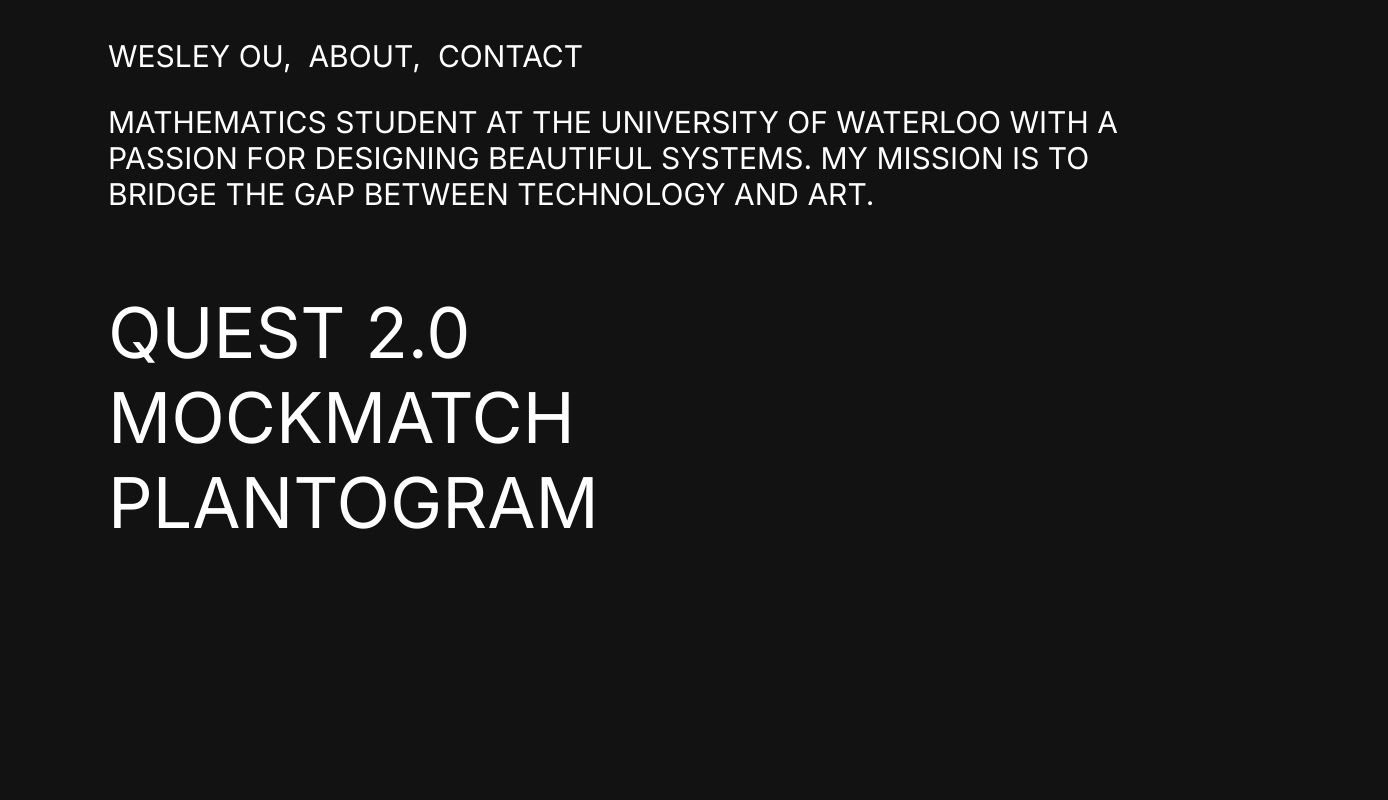
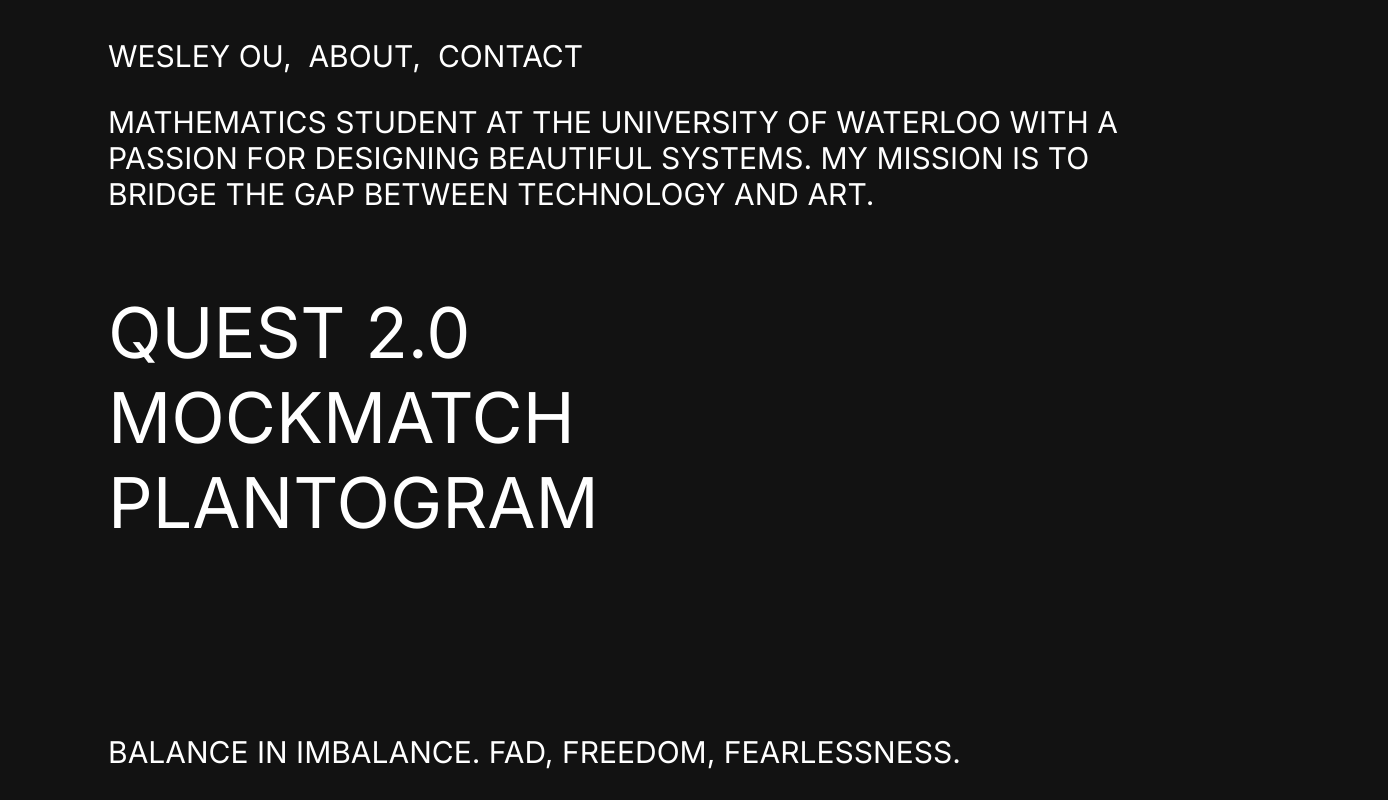
Before and after one commit to C-FWES/ux-portfol, a React (Vite) app: page / in a window 1280 px wide. Shown: the whole page, 1388 px wide, since content can reach past the window. Built offline with nearby package versions, Linux system fonts and the light colour scheme.

Commit message:
create footer component

```diff
--- a/src/App.css
+++ b/src/App.css
@@ -50,3 +50,24 @@
   margin-top: 0px;
   margin-bottom: 0px;
 }
+
+.footerContainer {
+  display: inline-block;
+  width: 100%;
+  margin-top: 48px;
+  position: absolute;
+  bottom: 0;
+  left: 0;
+  margin-left: 108px;
+  margin-right: 108px;
+}
+
+.footerElement {
+  color: #FFFFFF;
+  font-family: Inter, sans-serif;
+  font-weight: 400;
+  font-size: 30px;
+  letter-spacing: -7%;
+  display: inline-block;
+  margin-top: 0px;
+}
--- a/src/App.tsx
+++ b/src/App.tsx
@@ -5,6 +5,7 @@
 import Navigation from './Navigation'
 import Hero from './Hero'
 import ProjectList from './ProjectList'
+import Footer from './Footer'
 
 import './App.css'
 
@@ -16,6 +17,7 @@
       <Navigation></Navigation>
       <Hero></Hero>
       <ProjectList></ProjectList>
+      <Footer></Footer>
     </div>
   )
 }
--- /dev/null
+++ b/src/Footer.tsx
@@ -0,0 +1,11 @@
+import { useState } from "react";
+
+function Footer() {
+    return (
+        <div className="footerContainer">
+            <p className="footerElement">BALANCE IN IMBALANCE. FAD, FREEDOM, FEARLESSNESS.</p>
+        </div>
+    )
+}
+
+export default Footer
```
